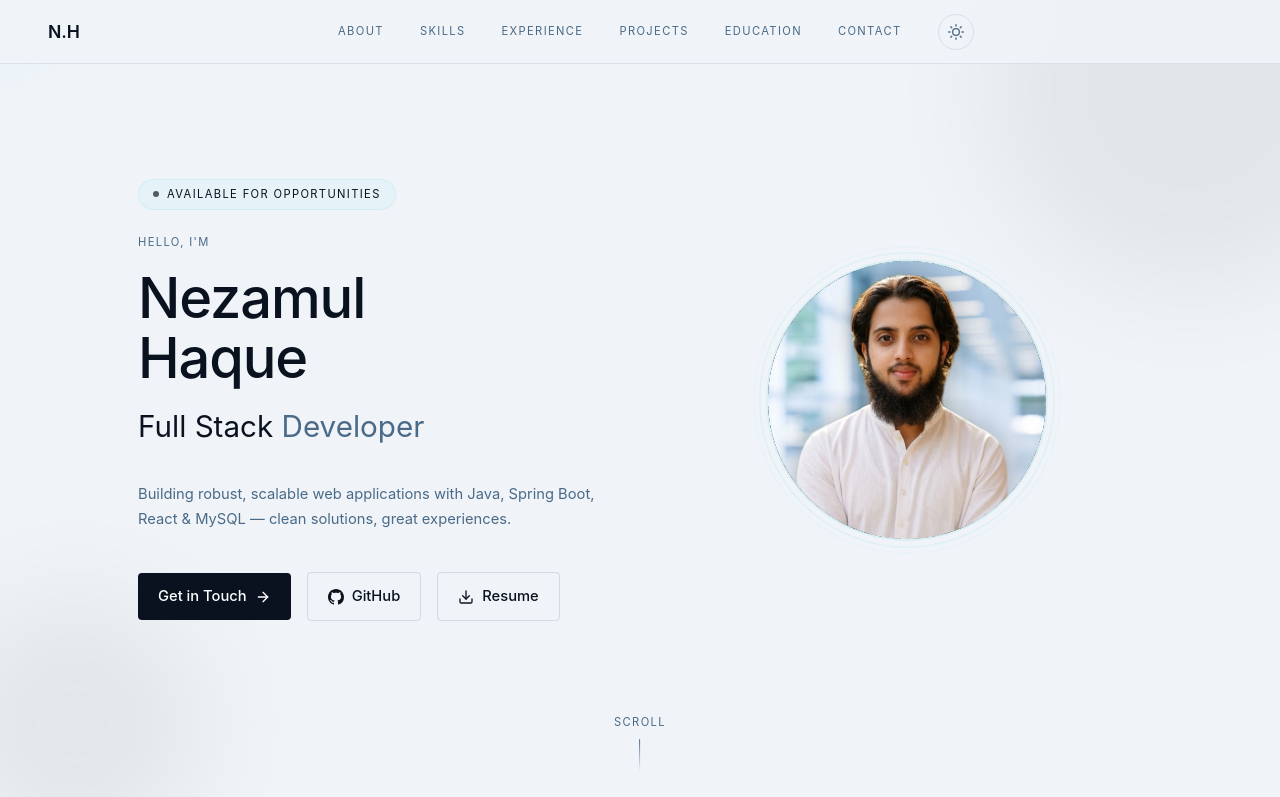
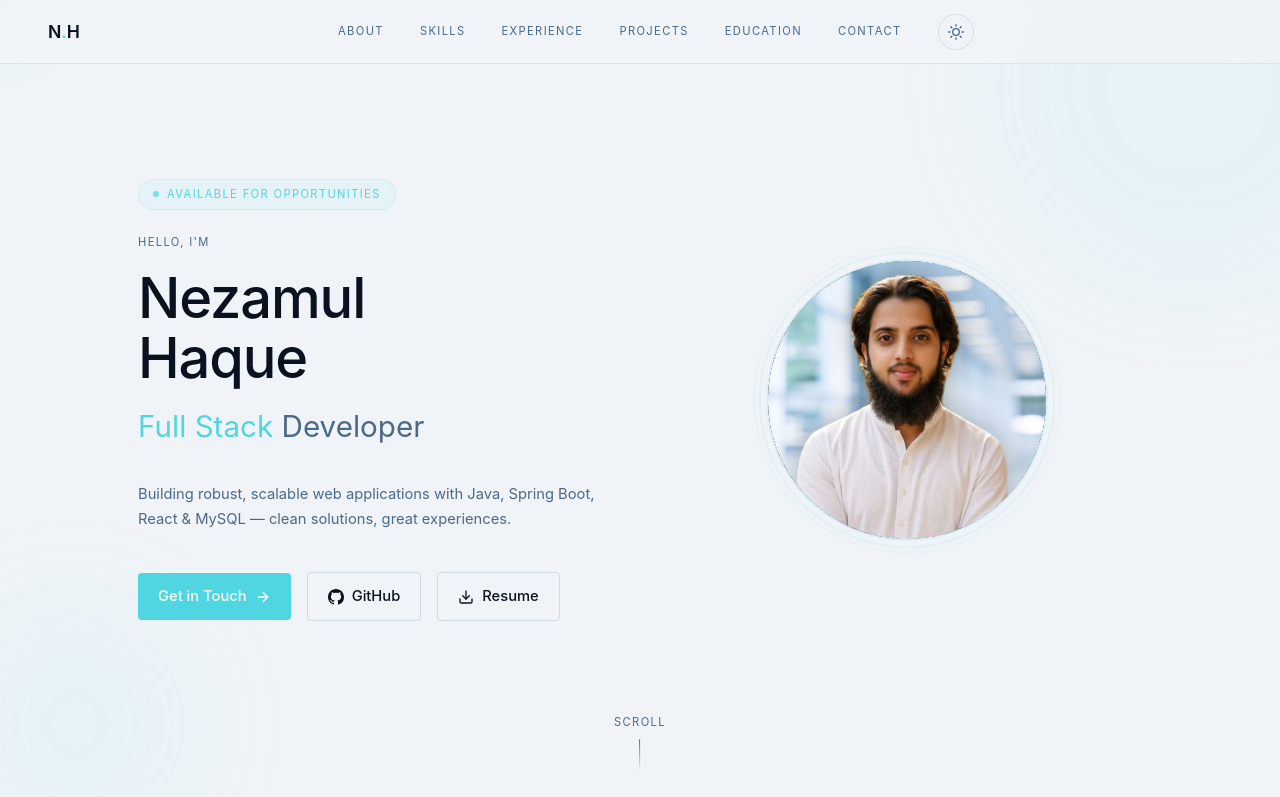
Before and after one commit to Mudassir017/Portfolio, a plain HTML site: page index.html in a window 1280 px wide. Both pictures are taken after a click on the button "Toggle light/dark theme". Shown: the top 797 px of the page. Drawn offline with Linux system fonts and the light colour scheme; a web font is replaced by a local one.

Commit message:
feat: updated light theme tertiary color to #4FD6E0

```diff
--- a/index.html
+++ b/index.html
@@ -54,7 +54,7 @@
         [data-theme="light"] {
             --primary: #0A1220;
             --secondary: #4A6A88;
-            --tertiary: #0A1220;
+            --tertiary: #4FD6E0;
             --neutral: #F0F4F8;
             --surface: #FFFFFF;
             --on-primary: #FFFFFF;
```
